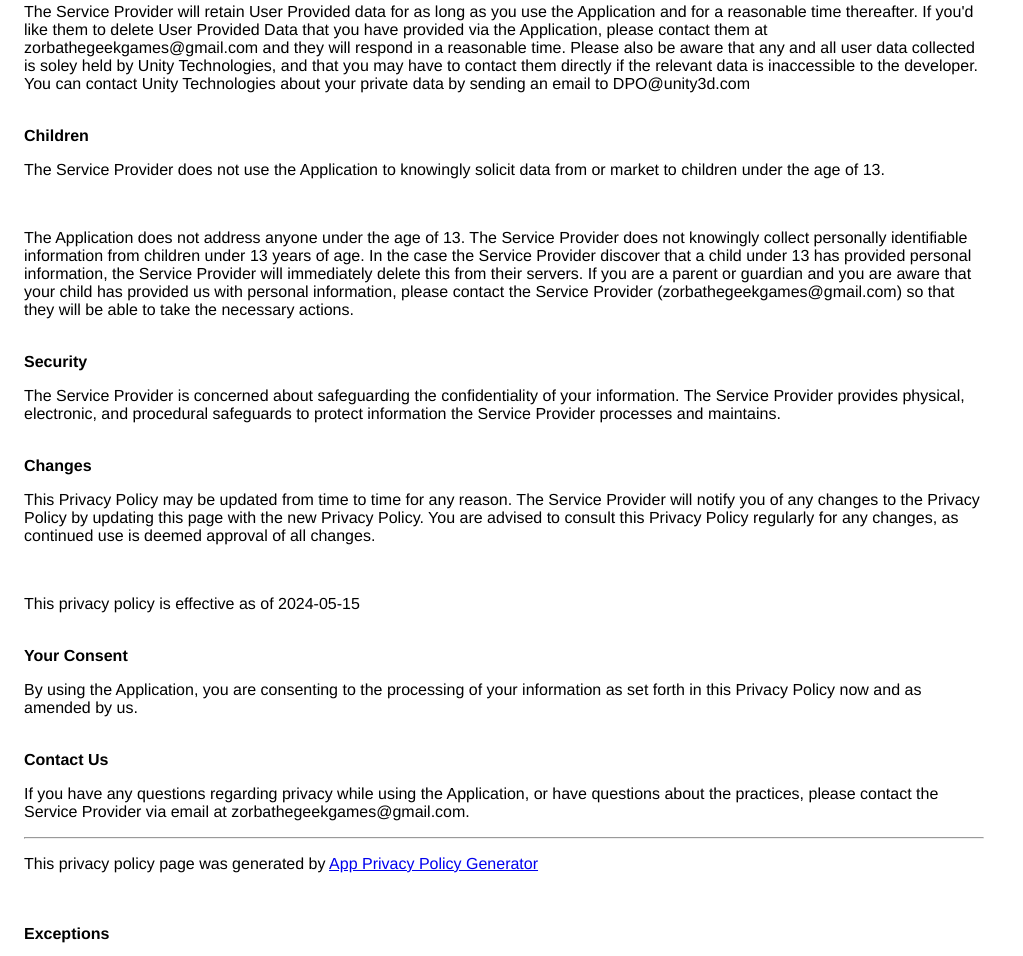
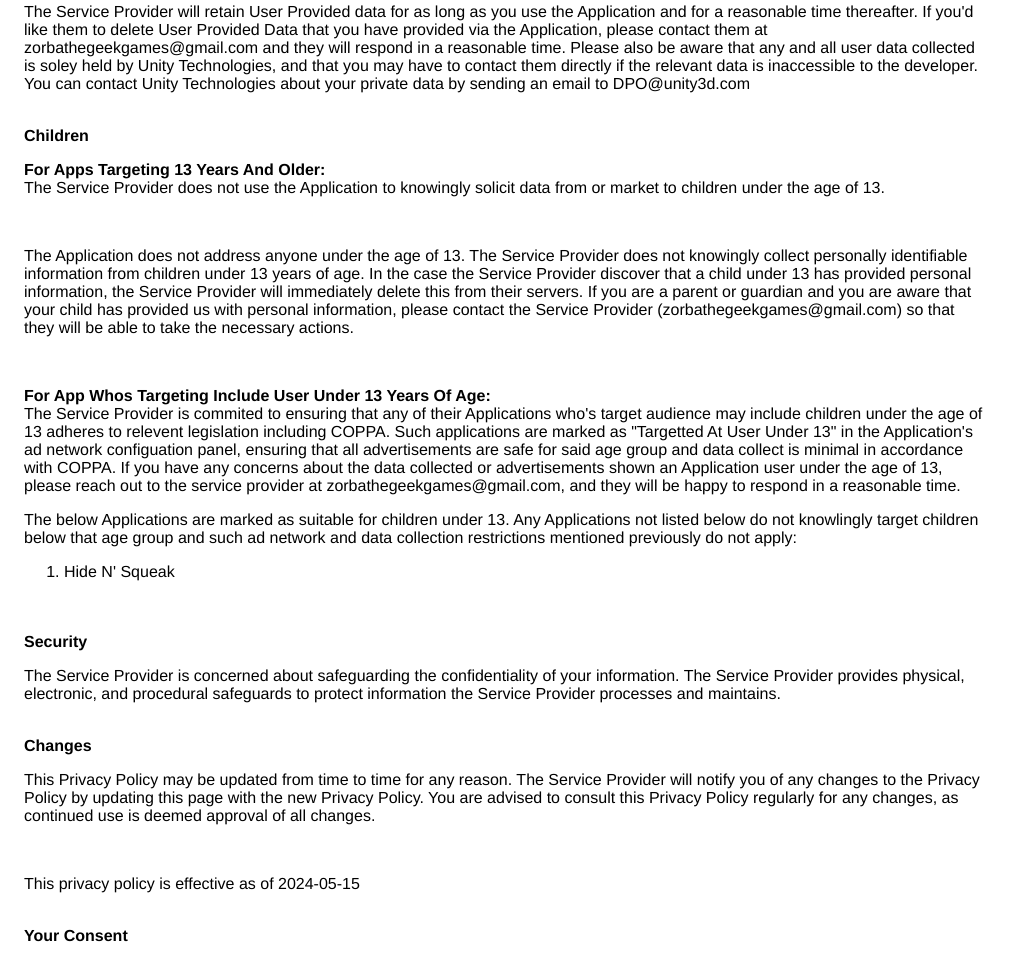
Before and after one commit to zorba-the-geek-games/privacy, a plain HTML site: page index.html in a window 1280 px wide. Shown: the part 1289-2245 px from the top of the page, without its empty margins (0-1023 px from the left). Drawn offline with Linux system fonts and the light colour scheme.

Commit message:
Update index.html

```diff
--- a/index.html
+++ b/index.html
@@ -45,11 +45,16 @@
         like them to delete User Provided Data that you have provided via the Application, please contact them at zorbathegeekgames@gmail.com and they will respond in a reasonable
         time. Please also be aware that any and all user data collected is soley held by Unity Technologies, and that you may have to contact them directly if the relevant data is inaccessible
         to the developer. You can contact Unity Technologies about your private data by sending an email to DPO@unity3d.com</p><br>
-        <strong>Children</strong><p>The Service Provider does not use the Application to knowingly solicit data from or market to children under the age of 13.
+        <strong>Children</strong><p> <b>For Apps Targeting 13 Years And Older:</b><br></b>The Service Provider does not use the Application to knowingly solicit data from or market to children under the age of 13.
         </p><div><br><p>The Application does not address anyone under the age of 13. The Service Provider does not knowingly collect personally identifiable information from children
         under 13 years of age. In the case the Service Provider discover that a child under 13 has provided personal information, the Service Provider will immediately delete this
         from their servers. If you are a parent or guardian and you are aware that your child has provided us with personal information, please contact the Service Provider
-        (zorbathegeekgames@gmail.com) so that they will be able to take the necessary actions.</p></div><!----><br><strong>Security</strong><p>The Service Provider is concerned
+        (zorbathegeekgames@gmail.com) so that they will be able to take the necessary actions.</p><br><p><b>For App Whos Targeting Include User Under 13 Years Of Age:</b><br>The Service Provider
+        is commited to ensuring that any of their Applications who's target audience may include children under the age of 13 adheres to relevent legislation including COPPA. Such applications
+        are marked as "Targetted At User Under 13" in the Application's ad network configuation panel, ensuring that all advertisements are safe for said age group and data collect is minimal
+        in accordance with COPPA. If you have any concerns about the data collected or advertisements shown an Application user under the age of 13, please reach out to the service provider
+        at zorbathegeekgames@gmail.com, and they will be happy to respond in a reasonable time.<p>The below Applications are marked as suitable for children under 13. Any Applications not listed
+        below do not knowlingly target children below that age group and such ad network and data collection restrictions mentioned previously do not apply:<p><ol><li>Hide N' Squeak</li></ol></p> </p></p><br></div><!----><br><strong>Security</strong><p>The Service Provider is concerned
         about safeguarding the confidentiality of your information. The Service Provider provides physical, electronic, and procedural safeguards to protect information the Service
         Provider processes and maintains.</p><br><strong>Changes</strong><p>This Privacy Policy may be updated from time to time for any reason. The Service Provider will notify you
         of any changes to the Privacy Policy by updating this page with the new Privacy Policy. You are advised to consult this Privacy Policy regularly for any changes, as continued
```
